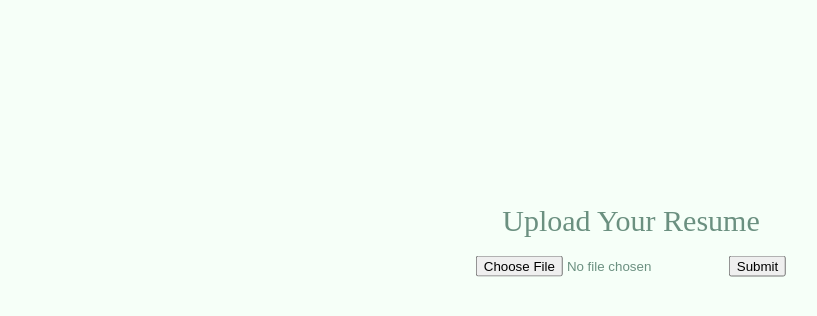
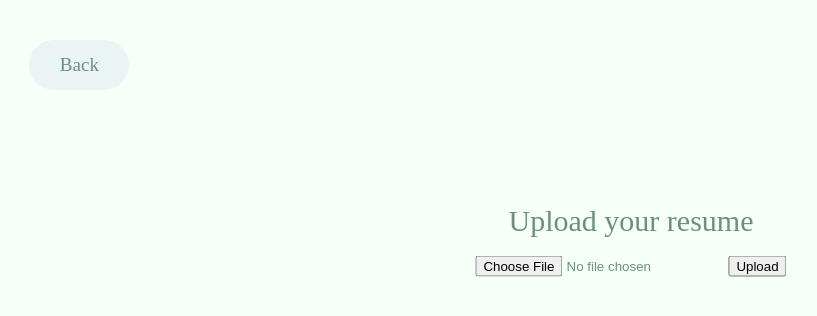
Before and after one commit to JabirC/Week-1, a React (Create React App) app: page / in a window 1280 px wide. Both pictures are taken after a click on the button "Seeking Employment". Shown: the top 316 px of the page, without its empty margins (9-826 px from the left). Built offline with nearby package versions, Linux system fonts and the light colour scheme.

Commit message:
Finished file upload front-end

```diff
--- a/package.json
+++ b/package.json
@@ -6,6 +6,7 @@
     "@testing-library/jest-dom": "^5.16.4",
     "@testing-library/react": "^13.3.0",
     "@testing-library/user-event": "^13.5.0",
+    "axios": "^0.27.2",
     "firebase": "^9.8.4",
     "react": "^18.2.0",
     "react-dom": "^18.2.0",
@@ -18,7 +19,6 @@
     "test": "react-scripts test",
     "eject": "react-scripts eject"
   },
-  "proxy": "http://localhost:5000",
   "eslintConfig": {
     "extends": [
       "react-app",
--- a/src/App.css
+++ b/src/App.css
@@ -36,7 +36,7 @@ body {
     display: inline-block;
 }
 
-.homeButton1:hover, .homeButton2:hover {
+.homeButton1:hover, .homeButton2:hover, .homeRedirect:hover {
     background-color: #6B9080;
     border: 3px solid #6B9080;
     color: #EAF4F4;
@@ -54,3 +54,17 @@ body {
     -ms-transform: translate(-50%, -50%);
     transform: translate(-50%, -50%);
 }
+
+.homeRedirect {
+    background-color: #EAF4F4;
+    height: 50px;
+    width: 100px;
+    position: absolute;
+    top: 5%;
+    left: 3%;
+    border: 3px solid #EAF4F4;
+    border-radius: 30px;
+    font-family: 'Trocchi', serif;
+    font-size: 19px;
+    color: #6B9080;
+}
--- a/src/App.js
+++ b/src/App.js
@@ -1,27 +1,56 @@
 import React, { useState, useEffect } from 'react';
+import axios from 'axios';
 
 function App() {
   const[user , setUser] = useState('');
+  const[arr, setArr] = useState('');
+  const [file, setFile] = useState();
+  const [fileName, setFileName] = useState("");
 
-  if(user == 'emp'){
+  const saveFile = (e) => {
+    setFile(e.target.files[0]);
+    setFileName(e.target.files[0].name);
+  };
+
+  function uploadFile(e){
+    const data = new FormData() ;
+    data.append('file', file);
+    console.log(file);
+    // axios.post("${apiUrl}/uploadFileAPI", data)
+    //     .then(res => { // then print response status
+    //       console.log(res.statusText)
+    //     })
+  }
+
+  const getAssociations = () => {
+    const ret = fetch('http://localhost:9000/express_backend')
+      .then(result => result.json())
+      .then((user) => {
+        setArr(user.express)
+      })
+  };
+
+  if(user === 'emp'){
     return (
       <>
+        <div>
+            <button className='homeRedirect' onClick={() => setUser('')}>Back</button>
+        </div>
         <div className='emp'>
           <div className='empTitle'>
-              Upload Your Resume
+              Upload your resume
           </div>
           <div className='space'></div>
           <div className='formSubmitter'>
-            <form action="uploadfiles.php" method="post">
-              <input type="file" id="myFile" name="filename"></input>
-              <input type="submit"></input>
-          </form>
+              <input className = "uploadButton1" type="file" onInput={saveFile}></input>
+              <button className = "uploadButton2" onClick={uploadFile}>Upload</button>
           </div>
         </div>
+        <div>{arr}</div>
       </>
     );
   }
-  else if(user == 'employer'){
+  else if(user === 'employer'){
     return (
       <div className="employer">
           Hello Employer!
```
Also changed, not shown: 1 other file (tests, documents, lock files or other folders).
